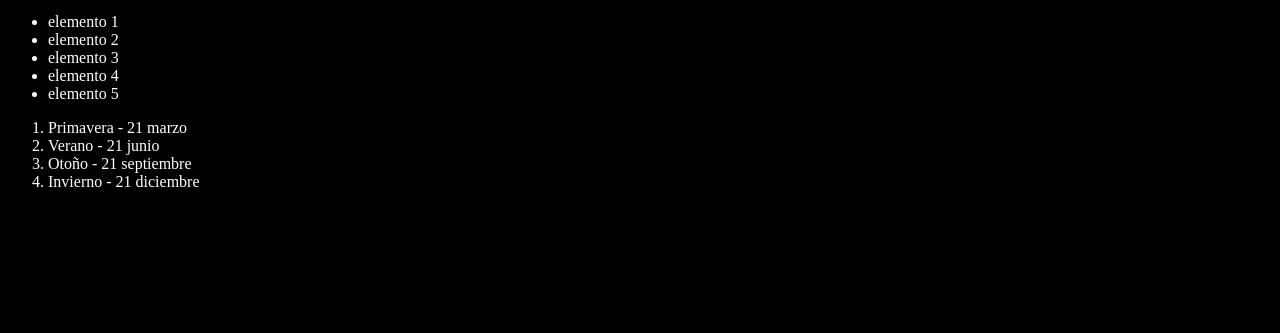
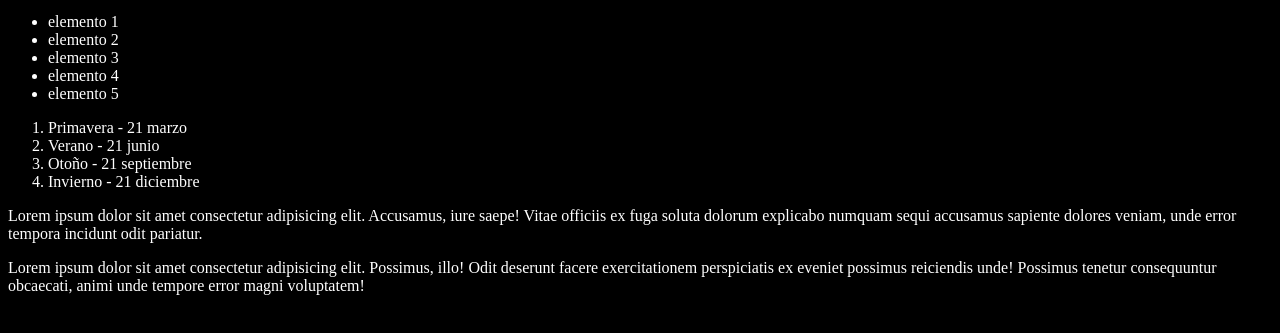
Before and after one commit to grossocamilo22/youtuve-git, a plain HTML site: page index.html in a window 1280 px wide. Shown: the part 101-434 px from the top of the page. Drawn offline with Linux system fonts and the light colour scheme.

Commit message:
Agregando 2 párrafos

```diff
--- a/index.html
+++ b/index.html
@@ -19,11 +19,16 @@
         <li>elemento 5</li>
     </ul>
     <ol>
-        <li>Primavera -  21 marzo</li>
+        <li>Primavera - 21 marzo</li>
         <li>Verano - 21 junio</li>
         <li>Otoño - 21 septiembre</li>
         <li>Invierno - 21 diciembre</li>
     </ol>
+    <p>
+        Lorem ipsum dolor sit amet consectetur adipisicing elit. Accusamus, iure saepe! Vitae officiis ex fuga soluta
+        dolorum explicabo numquam sequi accusamus sapiente dolores veniam, unde error tempora incidunt odit pariatur.
+    </p>
+    <p>Lorem ipsum dolor sit amet consectetur adipisicing elit. Possimus, illo! Odit deserunt facere exercitationem perspiciatis ex eveniet possimus reiciendis unde! Possimus tenetur consequuntur obcaecati, animi unde tempore error magni voluptatem!</p>
     <script src="index.js"></script>
 </body>
 
```
